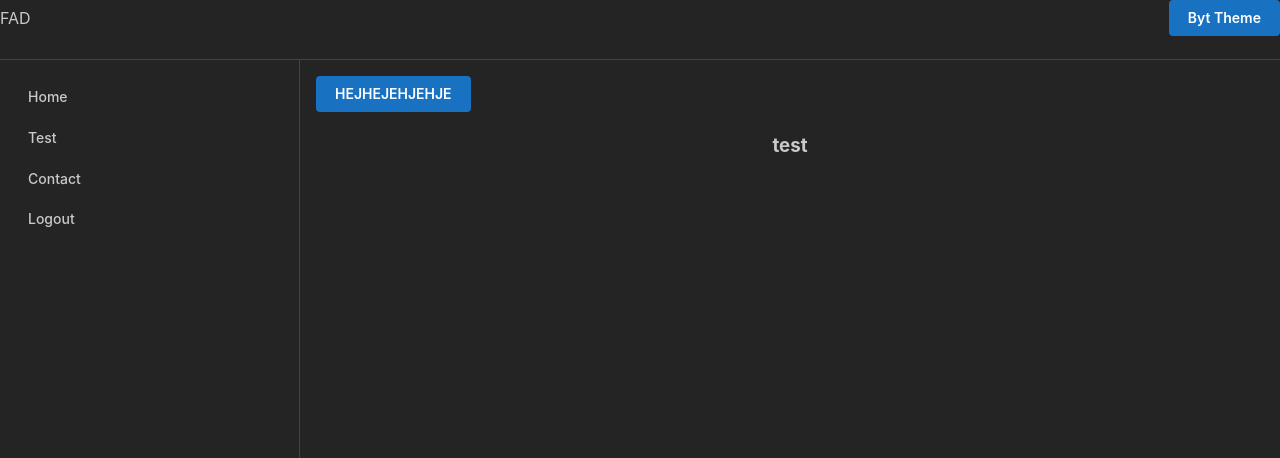
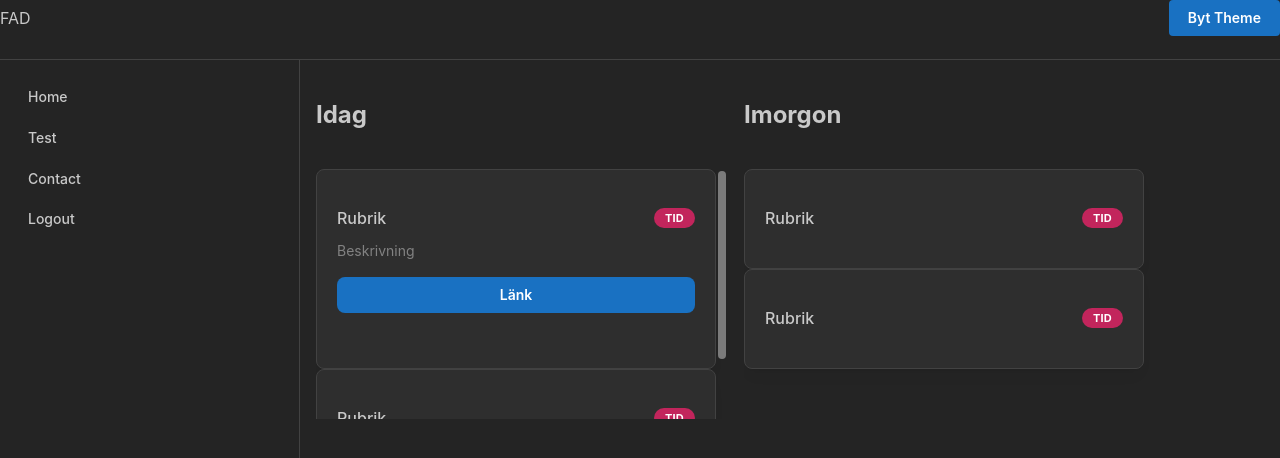
Before and after one commit to TDDD96-group10/FAD, a React (Vite) app in the folder fad_frontend/: page /home in a window 1280 px wide. Shown: the top 458 px of the page. Built offline with nearby package versions, Linux system fonts and the light colour scheme.

Commit message:
merge start page

```diff
--- a/fad_frontend/package.json
+++ b/fad_frontend/package.json
@@ -10,7 +10,7 @@
     "preview": "vite preview"
   },
   "dependencies": {
-    "@mantine/core": "^7.17.0",
+    "@mantine/core": "^7.17.1",
     "@mantine/form": "^7.17.0",
     "@mantine/hooks": "^7.17.0",
     "@tabler/core": "^1.0.0",
--- a/fad_frontend/src/header.tsx
+++ b/fad_frontend/src/header.tsx
@@ -37,7 +37,6 @@ const FADheader: React.FC = () => {
             <NavLink label ="Logout" href='/'></NavLink>
           </AppShell.Navbar>
           <AppShell.Main>
-            <Button>HEJHEJEHJEHJE</Button>
             <Outlet/>
           </AppShell.Main>
         </AppShell>
--- a/fad_frontend/src/navigation/routes.tsx
+++ b/fad_frontend/src/navigation/routes.tsx
@@ -1,8 +1,6 @@
 import { Route, Routes, BrowserRouter } from 'react-router-dom';
 import { routes } from './routesConfig';
-import Logintest from '../pages/logintest';
-import AuthenticationTitle from '../pages/Loginkod';
-import HomePage from '../pages/HomePage';
+import Logintest from '../pages/Login';
 import NotFoundPage from '../pages/NotFoundPage';
 import FADheader from '../header';
 import Loginkod from '../pages/Loginkod';
--- a/fad_frontend/src/navigation/routesConfig.ts
+++ b/fad_frontend/src/navigation/routesConfig.ts
@@ -1,5 +1,5 @@
-import HomePage from '../pages/HomePage.tsx';
 import NotFoundPage from '../pages/NotFoundPage.tsx';
+import StartPage from '../pages/StartPage';
 
 interface RouteType {
   path: string;
@@ -7,6 +7,6 @@ interface RouteType {
 }
 
 export const routes: RouteType[] = [
-  { path: "", element: HomePage },
+  { path: "", element: StartPage },
   { path: "*", element: NotFoundPage }
 ];
--- a/fad_frontend/src/pages/Loginkod.tsx
+++ b/fad_frontend/src/pages/Loginkod.tsx
@@ -1,18 +1,14 @@
 
 import {
-    Anchor,
     Button,
     Checkbox,
     Container,
     Group,
     Paper,
-    PasswordInput,
-    Text,
     TextInput,
     Title,
 } from '@mantine/core';
 
-import React from 'react';
 import { useNavigate } from "react-router-dom";
 import { useForm } from '@mantine/form';
 
--- a/fad_frontend/src/pages/StartPage.tsx
+++ b/fad_frontend/src/pages/StartPage.tsx
@@ -1,62 +1,66 @@
-import React, { useEffect, useState } from "react";
-/*import "../styles/pages/Home.css";*/
-//import { Button } from '@mantine/core';
-import { Timeline, Text , Flex} from '@mantine/core';
-//import { IconGitBranch, IconGitPullRequest, IconGitCommit, IconMessageDots } from '@tabler/icons-react';
+import { Card, Text, Badge, Button, Group, ScrollArea, Stack } from '@mantine/core';
+
 
 const StartPage: React.FC = () => {
 
   return (
+    <>
+      <Group align="top">
+        <Stack>
+          <h2>Idag</h2>
+          <ScrollArea style={{ height: 250 }} type="always" offsetScrollbars scrollbarSize={12}>
+            <Card shadow="sm" padding="lg" radius="md" withBorder w={400} h={200}>
 
-    <div className="container">
-        {/* Header */}
-      {/*<header className="header">
-        <h1>Startsida</h1>
-        <nav>
-          <ul className="nav-links">
-            <li><a href="#">Fadderjobb</a></li>
-            <li><a href="#">Fadderöversikt</a></li>
-            <li><a href="#">Dela information</a></li>
-          </ul>
-        </nav>
-      </header>*/}
+              <Group justify="space-between" mt="md" mb="xs">
+                <Text fw={500}>Rubrik</Text>
+                <Badge color="pink">Tid</Badge>
+              </Group>
 
-      {/* Main Content */}
-      <main>
-      <Flex
-        mih={50}
-        bg="rgba(0, 0, 0, .3)"
-        gap="md"
-        justify="flex-start"
-        align="flex-start"
-        direction="column"
-        wrap="wrap"
-      >
-        <h2>Test</h2>
-          <Timeline active={1} bulletSize={24} lineWidth={2}>
-          <Timeline.Item title="New branch">
-            <Text c="dimmed" size="sm">You&apos;ve created new branch <Text variant="link" component="span" inherit>fix-notifications</Text> from master</Text>
-            <Text size="xs" mt={4}>2 hours ago</Text>
-          </Timeline.Item>
+              <Text size="sm" c="dimmed">
+                Beskrivning
+              </Text>
 
-          <Timeline.Item title="Commits">
-            <Text c="dimmed" size="sm">You&apos;ve pushed 23 commits to<Text variant="link" component="span" inherit>fix-notifications branch</Text></Text>
-            <Text size="xs" mt={4}>52 minutes ago</Text>
-          </Timeline.Item>
+              <Button color="blue" fullWidth mt="md" radius="md">
+                Länk
+              </Button>
+            </Card>
 
-          <Timeline.Item title="Pull request"  lineVariant="dashed">
-            <Text c="dimmed" size="sm">You&apos;ve submitted a pull request<Text variant="link" component="span" inherit>Fix incorrect notification message (#187)</Text></Text>
-            <Text size="xs" mt={4}>34 minutes ago</Text>
-          </Timeline.Item>
+            <Card shadow="sm" padding="lg" radius="md" withBorder w={400} h={100}>
 
-          <Timeline.Item title="Code review" >
-            <Text c="dimmed" size="sm"><Text variant="link" component="span" inherit>Robert Gluesticker</Text> left a code review on your pull request</Text>
-            <Text size="xs" mt={4}>12 minutes ago</Text>
-          </Timeline.Item>
-        </Timeline>
-        </Flex>
-      </main>
-    </div>
+              <Group justify="space-between" mt="md" mb="xs">
+                <Text fw={500}>Rubrik</Text>
+                <Badge color="pink">Tid</Badge>
+              </Group>
+
+            </Card>
+          </ScrollArea>
+        </Stack>
+
+        <Stack>
+          <h2>Imorgon</h2>
+          <ScrollArea style={{ height: 250 }} type="always" offsetScrollbars scrollbarSize={12}>
+            <Card shadow="sm" padding="lg" radius="md" withBorder w={400} h={100}>
+
+              <Group justify="space-between" mt="md" mb="xs">
+                <Text fw={500}>Rubrik</Text>
+                <Badge color="pink">Tid</Badge>
+              </Group>
+
+            </Card>
+            <Card shadow="sm" padding="lg" radius="md" withBorder w={400} h={100}>
+
+              <Group justify="space-between" mt="md" mb="xs">
+                <Text fw={500}>Rubrik</Text>
+                <Badge color="pink">Tid</Badge>
+              </Group>
+
+            </Card>
+
+          </ScrollArea>
+        </Stack>
+
+      </Group>
+    </>
   );
 };
 
```
Also changed, not shown: fad_frontend/src/pages/Login.tsx (renamed from fad_frontend/src/pages/logintest.tsx, +2 -9 lines), fad_frontend/src/pages/test.tsx (deleted, +0 -69 lines), 1 other file (tests, documents, lock files or other folders).
